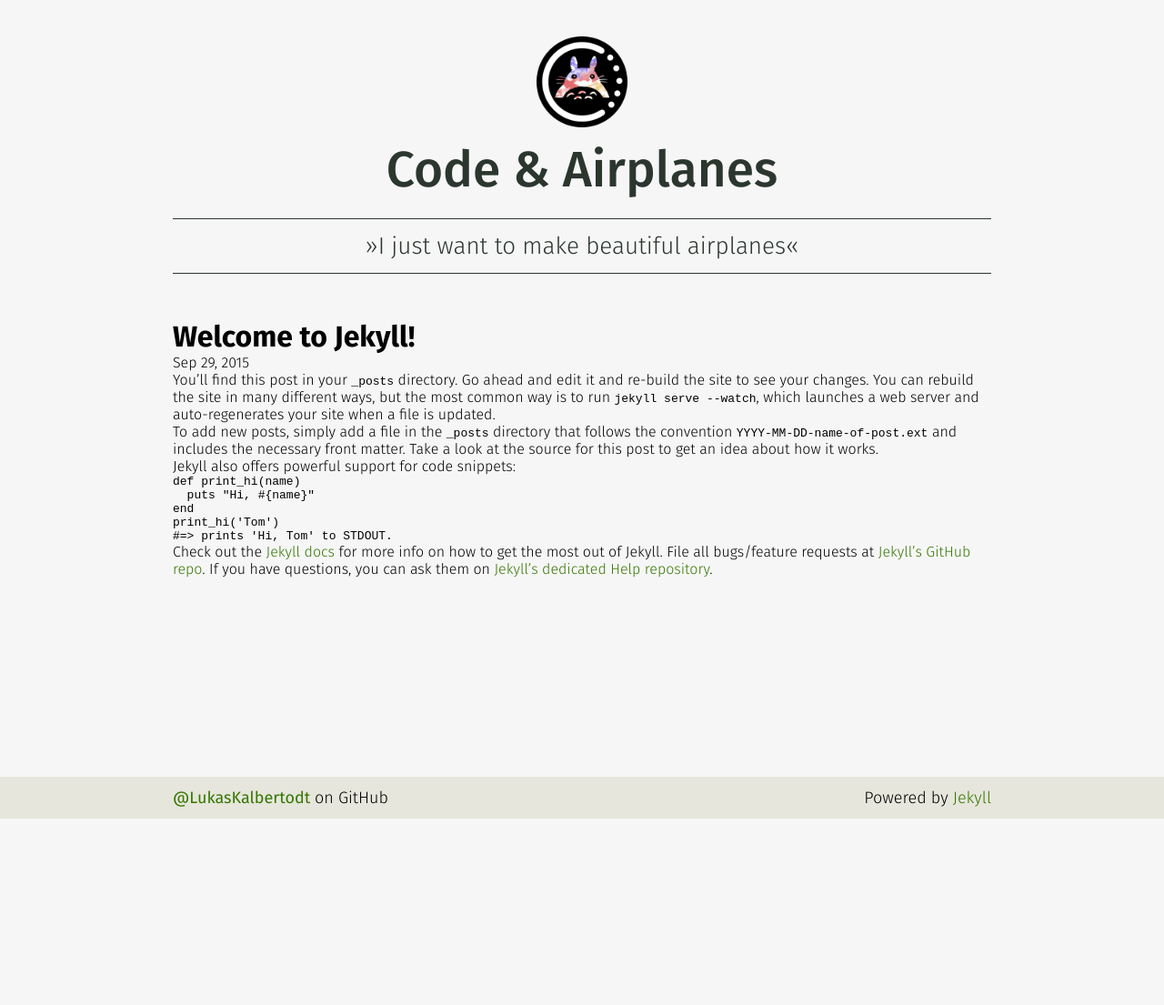
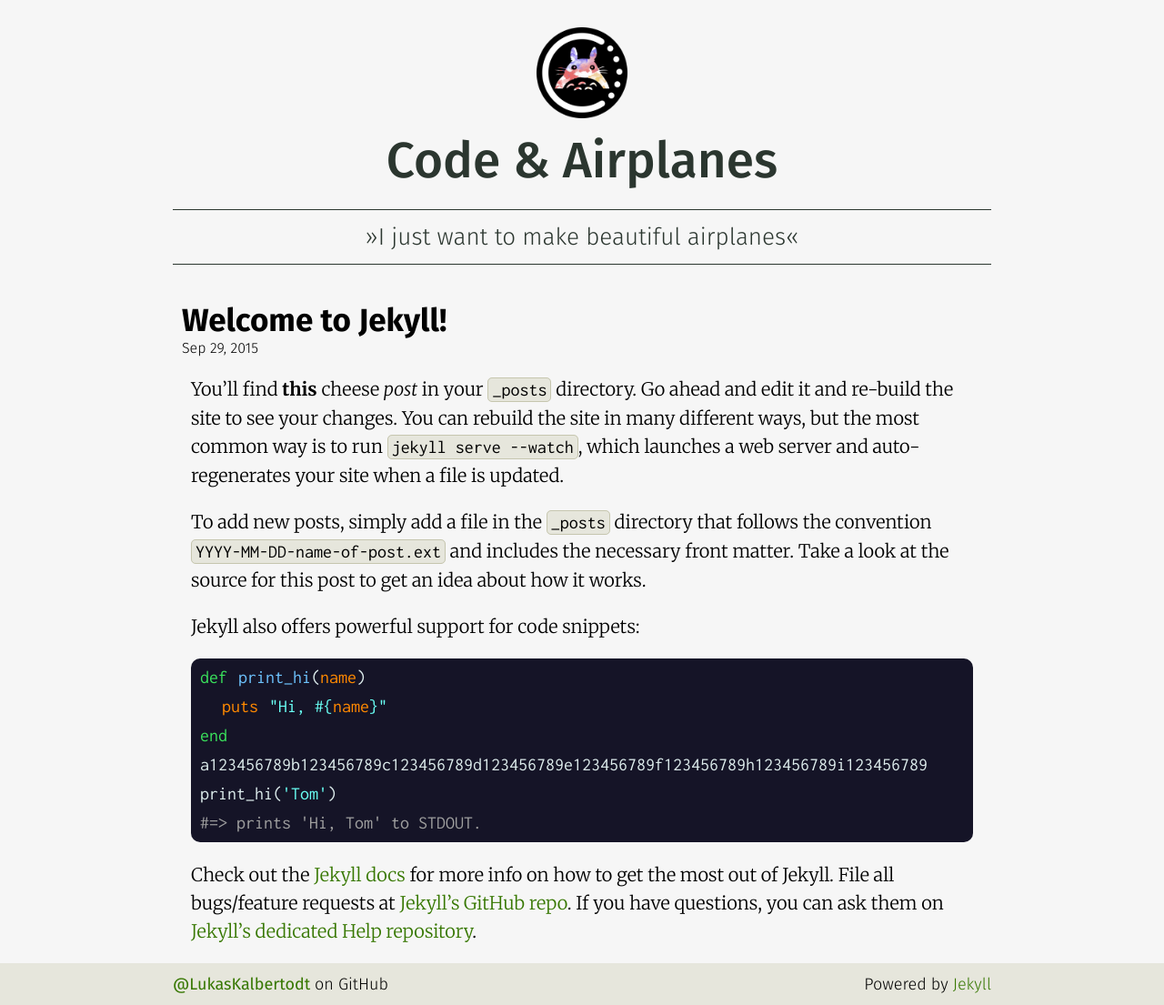
Before and after one commit to LukasKalbertodt/LukasKalbertodt.github.io, a Jekyll site: the page built from _posts/2015-09-29-welcome-to-jekyll.markdown, in a window 1280 px wide. Shown: the whole page at 91% size. Built offline with Jekyll 4.4.1, drawn with Linux system fonts in a browser that asks for light colours; before the commit the page ends 900 px from its top, so only the background shows below that.

Commit message:
Add post styling

```diff
--- a/_posts/2015-09-29-welcome-to-jekyll.markdown
+++ b/_posts/2015-09-29-welcome-to-jekyll.markdown
@@ -4,7 +4,7 @@
 date:   2015-09-29 18:42:27
 categories: jekyll update
 ---
-You’ll find this post in your `_posts` directory. Go ahead and edit it and re-build the site to see your changes. You can rebuild the site in many different ways, but the most common way is to run `jekyll serve --watch`, which launches a web server and auto-regenerates your site when a file is updated.
+You’ll find **this** cheese *post* in your `_posts` directory. Go ahead and edit it and re-build the site to see your changes. You can rebuild the site in many different ways, but the most common way is to run `jekyll serve --watch`, which launches a web server and auto-regenerates your site when a file is updated.
 
 To add new posts, simply add a file in the `_posts` directory that follows the convention `YYYY-MM-DD-name-of-post.ext` and includes the necessary front matter. Take a look at the source for this post to get an idea about how it works.
 
@@ -14,6 +14,7 @@
 def print_hi(name)
   puts "Hi, #{name}"
 end
+a123456789b123456789c123456789d123456789e123456789f123456789h123456789i123456789
 print_hi('Tom')
 #=> prints 'Hi, Tom' to STDOUT.
 {% endhighlight %}
--- a/_sass/_base.scss
+++ b/_sass/_base.scss
@@ -43,4 +43,8 @@
     padding-bottom: $footer-height;
 }
 
-@import "header", "footer";
+.page-content {
+    padding: 0 10px;
+}
+
+@import "header", "footer", "post";
--- a/_sass/_header.scss
+++ b/_sass/_header.scss
@@ -3,8 +3,8 @@
 
 #site-header {
     text-align: center;
-    margin-bottom: 50px;
-    margin-top: 35px;
+    margin-bottom: 40px;
+    margin-top: 25px;
 }
 
 #header-img {
--- /dev/null
+++ b/_sass/_post.scss
@@ -0,0 +1,29 @@
+// style declarations for blog posts
+
+.post-header {
+    margin-bottom: 15px;
+}
+
+.post-title {
+    font-size: 35px;
+}
+
+.post-content {
+    font-family: Merriweather;
+    font-size: 20px;
+    font-weight: 300;
+    margin: 0 10px;
+    line-height: 31px;
+
+    p {
+        margin: 20px 0px;
+
+        code {
+            font-family: $mono-font;
+            background-color: $grey-bg-color;
+            border-radius: 5px;
+            border: 1px solid darken($grey-bg-color, 15%);
+            padding: 2px 4px;
+        }
+    }
+}
--- /dev/null
+++ b/_sass/_syntax-highlighting.scss
@@ -0,0 +1,95 @@
+/* Solarized Dark
+For use with Jekyll and Pygments
+http://ethanschoonover.com/solarized
+SOLARIZED HEX      ROLE
+--------- -------- ------------------------------------------
+*/
+$bg-color: #151427; //  background
+$base01:   #9F9F9F; //  comments / secondary content
+$body:     #DDECEC; //  body text / default code / primary content
+$orange:   #FF8900; //  constants
+$red:      #FF2B27; //  regex, special keywords
+$blue:     #6DC2FD; //  reserved keywords
+$cyan:     #69FFF4; //  strings, numbers
+$green:    #3AE25C; //  operators, other keywords
+
+.highlight {
+    margin: 10px 0;
+    border-radius: 10px;
+    padding: 5px 10px;
+    background-color: $bg-color;
+    color: $body;
+
+    span {
+        font-family: $mono-font;
+    }
+
+    .c { color: $base01; } /* Comment */
+    .err { color: $body; } /* Error */
+    .g { color: $body; } /* Generic */
+    .k { color: $green; } /* Keyword */
+    .l { color: $body; } /* Literal */
+    .n { color: $body; } /* Name */
+    .o { color: $green; } /* Operator */
+    .x { color: $orange; } /* Other */
+    .p { color: $body; } /* Punctuation */
+    .cm { color: $base01; } /* Comment.Multiline */
+    .cp { color: $green; } /* Comment.Preproc */
+    .c1 { color: $base01; } /* Comment.Single */
+    .cs { color: $green; } /* Comment.Special */
+    .gd { color: $cyan; } /* Generic.Deleted */
+    .ge { color: $body;; font-style: italic } /* Generic.Emph */
+    .gr { color: $red; } /* Generic.Error */
+    .gh { color: $orange; } /* Generic.Heading */
+    .gi { color: $green; } /* Generic.Inserted */
+    .go { color: $body; } /* Generic.Output */
+    .gp { color: $body; } /* Generic.Prompt */
+    .gs { color: $body;; font-weight: bold } /* Generic.Strong */
+    .gu { color: $orange; } /* Generic.Subheading */
+    .gt { color: $body; } /* Generic.Traceback */
+    .kc { color: $orange; } /* Keyword.Constant */
+    .kd { color: $blue; } /* Keyword.Declaration */
+    .kn { color: $green; } /* Keyword.Namespace */
+    .kp { color: $green; } /* Keyword.Pseudo */
+    .kr { color: $blue; } /* Keyword.Reserved */
+    .kt { color: $red; } /* Keyword.Type */
+    .ld { color: $body; } /* Literal.Date */
+    .m { color: $cyan; } /* Literal.Number */
+    .s { color: $cyan; } /* Literal.String */
+    .na { color: $body; } /* Name.Attribute */
+    .nb { color: $orange } /* Name.Builtin */
+    .nc { color: $blue; } /* Name.Class */
+    .no { color: $orange; } /* Name.Constant */
+    .nd { color: $blue; } /* Name.Decorator */
+    .ni { color: $orange; } /* Name.Entity */
+    .ne { color: $orange; } /* Name.Exception */
+    .nf { color: $blue; } /* Name.Function */
+    .nl { color: $body; } /* Name.Label */
+    .nn { color: $body; } /* Name.Namespace */
+    .nx { color: $body; } /* Name.Other */
+    .py { color: $body; } /* Name.Property */
+    .nt { color: $blue; } /* Name.Tag */
+    .nv { color: $blue; } /* Name.Variable */
+    .ow { color: $green; } /* Operator.Word */
+    .w  { color: $body; } /* Text.Whitespace */
+    .mf { color: $cyan; } /* Literal.Number.Float */
+    .mh { color: $cyan; } /* Literal.Number.Hex */
+    .mi { color: $cyan; } /* Literal.Number.Integer */
+    .mo { color: $cyan; } /* Literal.Number.Oct */
+    .sb { color: $base01 } /* Literal.String.Backtick */
+    .sc { color: $cyan; } /* Literal.String.Char */
+    .sd { color: $body; } /* Literal.String.Doc */
+    .s2 { color: $cyan; } /* Literal.String.Double */
+    .se { color: $orange; } /* Literal.String.Escape */
+    .sh { color: $body; } /* Literal.String.Heredoc */
+    .si { color: $cyan; } /* Literal.String.Interpol */
+    .sx { color: $cyan; } /* Literal.String.Other */
+    .sr { color: $red; } /* Literal.String.Regex */
+    .s1 { color: $cyan; } /* Literal.String.Single */
+    .ss { color: $cyan; } /* Literal.String.Symbol */
+    .bp { color: $blue; } /* Name.Builtin.Pseudo */
+    .vc { color: $blue; } /* Name.Variable.Class */
+    .vg { color: $blue; } /* Name.Variable.Global */
+    .vi { color: $blue; } /* Name.Variable.Instance */
+    .il { color: $cyan; } /* Literal.Number.Integer.Long */
+}
--- a/css/main.scss
+++ b/css/main.scss
@@ -13,6 +13,7 @@
 
 // fonts
 $main-font: "Fira Sans";
+$mono-font: "Inconsolata";
 $title-size: 55px;
 
 // distances
@@ -33,8 +34,8 @@
 
 
 @import url(https://fonts.googleapis.com/css?family=Fira+Sans:400,700italic,700,500italic,500,400italic,300italic,300);
+@import url(https://fonts.googleapis.com/css?family=Merriweather:400,700,400italic,700italic,300,300italic);
+@import url(https://fonts.googleapis.com/css?family=Inconsolata:400,700);
 
 // Import partials from `sass_dir` (defaults to `_sass`)
-@import
-        "base"
-;
+@import "base", "syntax-highlighting";
```
